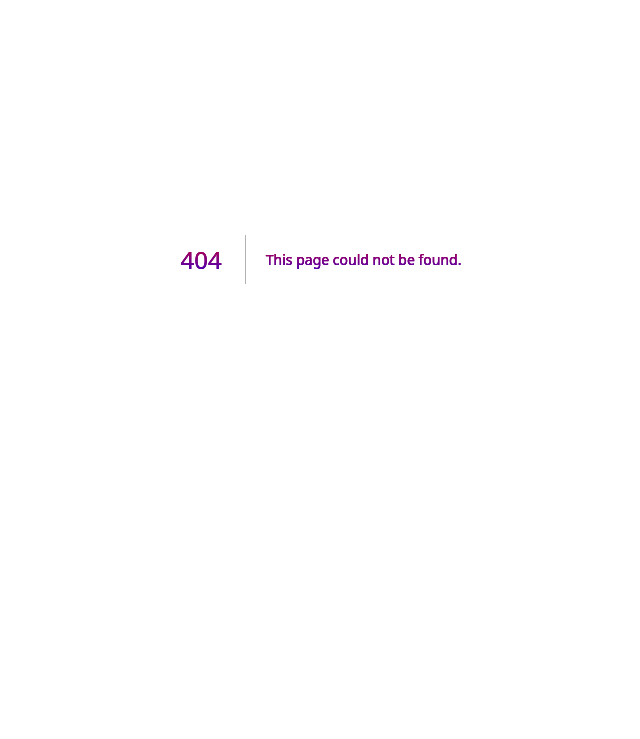
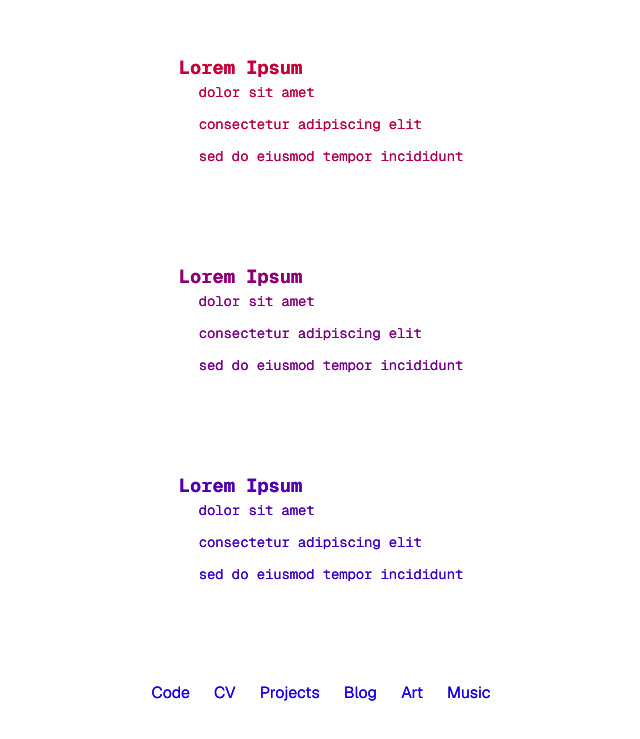
Before and after one commit to henrymclay/henrymclay.github.io, a Next.js app in the folder clayh-personal-site/: page /projects in a window 1280 px wide. Before the commit this address had no page. Shown: the part 141-880 px from the top of the page, without its empty margins (319-959 px from the left). Before the commit the page ends 800 px from the top, so only its background shows below. Built offline with nearby package versions, Linux system fonts and the light colour scheme.

Commit message:
added project cards and project page

```diff
--- a/clayh-personal-site/components/footer.tsx
+++ b/clayh-personal-site/components/footer.tsx
@@ -35,7 +35,7 @@ function Footer({ title = "" }: Props) {
             CV
           </a>
           <a
-            href="/"
+            href="/projects"
             target="_blank"
             rel="noopener noreferrer"
           >
--- a/clayh-personal-site/components/layout.tsx
+++ b/clayh-personal-site/components/layout.tsx
@@ -1,12 +1,12 @@
 
 import React, { ReactNode } from 'react';
-import Navbar from './navbar'
-import Footer from './footer'
+import Navbar from './navbar';
+import Footer from './footer';
 
 export default function Layout(props: { children: ReactNode }) {
   return (
     <>
-      {props.children}
+      {props.children};
     </>
   )
 }
--- /dev/null
+++ b/clayh-personal-site/components/projectCard.tsx
@@ -0,0 +1,46 @@
+import React, { ReactNode } from 'react';
+import { Geist, Geist_Mono } from "next/font/google";
+import styles from "@/styles/Home.module.css";
+
+type Props = {
+    title: string,
+    line1: string,
+    line2: string,
+    line3: string
+};
+
+function ProjectCard({ title = "", line1 = "", line2 = "", line3 = "" }: Props) {
+    return (
+      <>
+        <section className={styles.category}>
+            <h3>{title}</h3>
+            <ul>
+                <li>{line1}</li>
+                <li>{line2}</li>
+                <li>{line3}</li>
+            </ul>
+        </section>
+      </>
+    )
+  }
+
+  export default ProjectCard
+
+  /*
+          <div className={styles.ctas}>
+            <a
+              href="https://www.github.com/henrymclay"
+              target="_blank"
+              rel="noopener noreferrer"
+            >
+              <Image
+                aria-hidden
+                src="/file.svg"
+                alt="File icon"
+                width={16}
+                height={16}
+              />
+              Code
+            </a>
+          </div>
+            */
--- a/clayh-personal-site/pages/cv/index.tsx
+++ b/clayh-personal-site/pages/cv/index.tsx
@@ -3,8 +3,8 @@ import Image from "next/image";
 import { Geist, Geist_Mono } from "next/font/google";
 import styles from "@/styles/Home.module.css";
 
-import Footer from "../../components/footer";
-import Navbar from "../../components/navbar";
+import Footer from "@/components/footer";
+import Navbar from "@/components/navbar";
 
 const geistSans = Geist({
   variable: "--font-geist-sans",
@@ -16,7 +16,7 @@ const geistMono = Geist_Mono({
   subsets: ["latin"],
 });
 
-export default function Home() {
+export default function CV() {
   return (
     <>
       <Head>
--- /dev/null
+++ b/clayh-personal-site/pages/projects/index.tsx
@@ -0,0 +1,56 @@
+import Head from "next/head";
+import Image from "next/image";
+import { Geist, Geist_Mono } from "next/font/google";
+import styles from "@/styles/Home.module.css";
+
+import Footer from "@/components/footer";
+import Navbar from "@/components/navbar";
+import ProjectCard from "@/components/projectCard";
+
+const geistSans = Geist({
+  variable: "--font-geist-sans",
+  subsets: ["latin"],
+});
+
+const geistMono = Geist_Mono({
+  variable: "--font-geist-mono",
+  subsets: ["latin"],
+});
+
+export default function Projects() {
+    return (
+      <>
+        <Head>
+          <title>Henry Clay</title>
+          <meta name="description" content="Henry Clay's Projects" />
+          <meta name="viewport" content="width=device-width, initial-scale=1" />
+          <link rel="icon" href="/favicon.ico" />
+        </Head>
+
+        <div className={`${styles.page} ${geistSans.variable} ${geistMono.variable}`}>
+          <Navbar title={""} />
+          <main className={styles.main}>
+              <ProjectCard
+                title = "Lorem Ipsum"
+                line1 = "dolor sit amet"
+                line2 = "consectetur adipiscing elit "
+                line3 = "sed do eiusmod tempor incididunt"
+              />
+              <ProjectCard
+                title = "Lorem Ipsum"
+                line1 = "dolor sit amet"
+                line2 = "consectetur adipiscing elit "
+                line3 = "sed do eiusmod tempor incididunt"
+              />
+              <ProjectCard
+                title = "Lorem Ipsum"
+                line1 = "dolor sit amet"
+                line2 = "consectetur adipiscing elit "
+                line3 = "sed do eiusmod tempor incididunt"
+              />
+          </main>
+          <Footer title={""} />
+        </div>
+      </>
+    );
+  }
--- a/clayh-personal-site/styles/globals.css
+++ b/clayh-personal-site/styles/globals.css
@@ -39,6 +39,15 @@ section {
   padding: 1em;
 }
 
+.category {
+  background-color: transparent;
+  margin: 1em;
+  padding-bottom: 16px;
+  outline-style: solid;
+  outline-color: rgba(255, 255, 255, 0.1);
+  outline-width: 3px;
+}
+
 * {
   box-sizing: border-box;
   padding: 0;
```
Also changed, not shown: clayh-personal-site/pages/index.tsx (+2 -20 lines).
